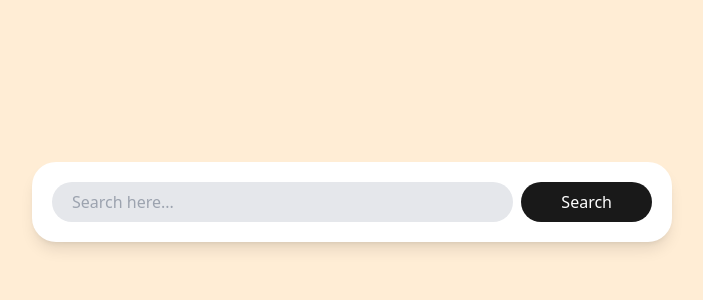
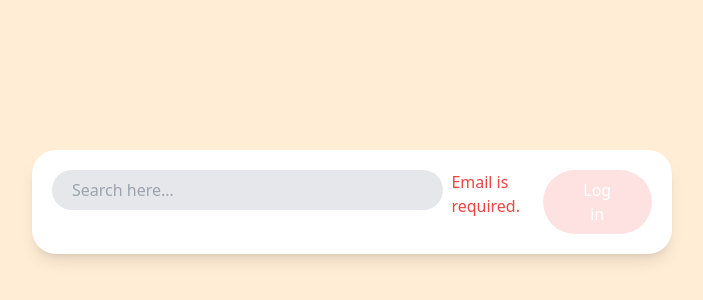
Before and after one commit to nollae/carrot-market, a Next.js app: page / in a window 1280 px wide. Shown: the part 198-498 px from the top of the page, without its empty margins (288-991 px from the left). Built offline with nearby package versions, Linux system fonts and the light colour scheme.

Commit message:
3.6 Form Modifiers

```diff
--- a/app/page.tsx
+++ b/app/page.tsx
@@ -12,12 +12,24 @@ export default function Home() {
         md:flex-row
         gap-2">
         <input className='w-full rounded-full h-10 bg-gray-200 pl-5
-          outline-none ring ring-orange-300 ring-transparent focus:ring-orange-500 focus:ring-offset-2 transition-shadow' type='text' placeholder='Search here...'/>
-        <button className='bg-black bg-opacity-90 text-white py-2 rounded-full active:scale-90 transition-transform placeholder:drop-shadow
+          outline-none ring ring-orange-300 ring-transparent focus:ring-green-500 focus:ring-offset-2 transition-shadow
+          invalid:focus:ring-red-500
+          peer
+          ' type='email'
+          required
+          placeholder='Search here...'/>
+        <span className='text-red-500 font-medium
+          hidden peer-invalid:block'>
+          Email is required.
+        </span>
+        <button className='bg-black bg-opacity-90 text-white py-2 rounded-full active:scale-90 transition-transform
+          placeholder:drop-shadow
           font-medium focus:scale-90 outline-none
           md:px-10
+          peer-invalid:bg-red-100
+          peer-required:bg-green-500
           '>
-          Search
+          Log in
         </button>
       </div>
     </main>
```
